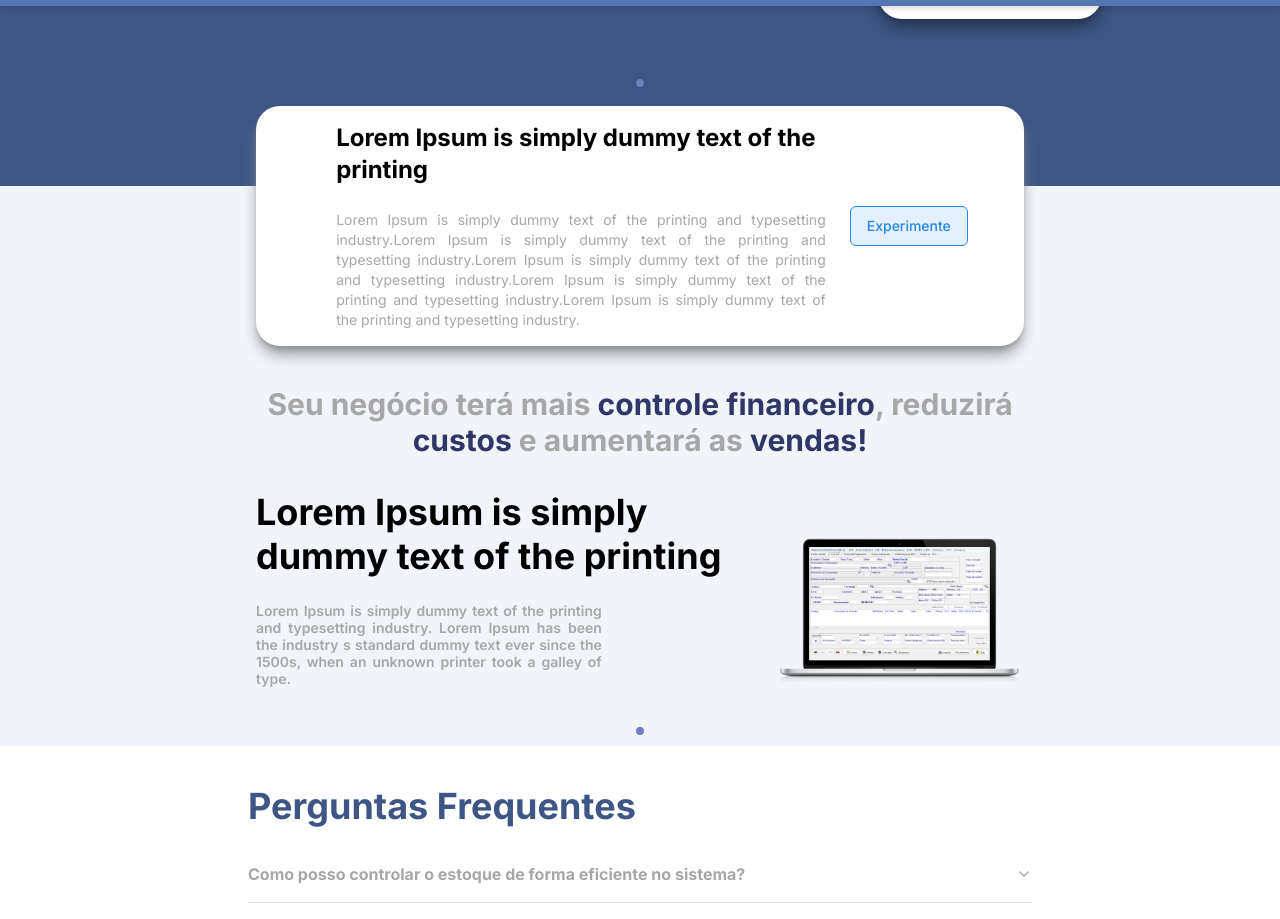
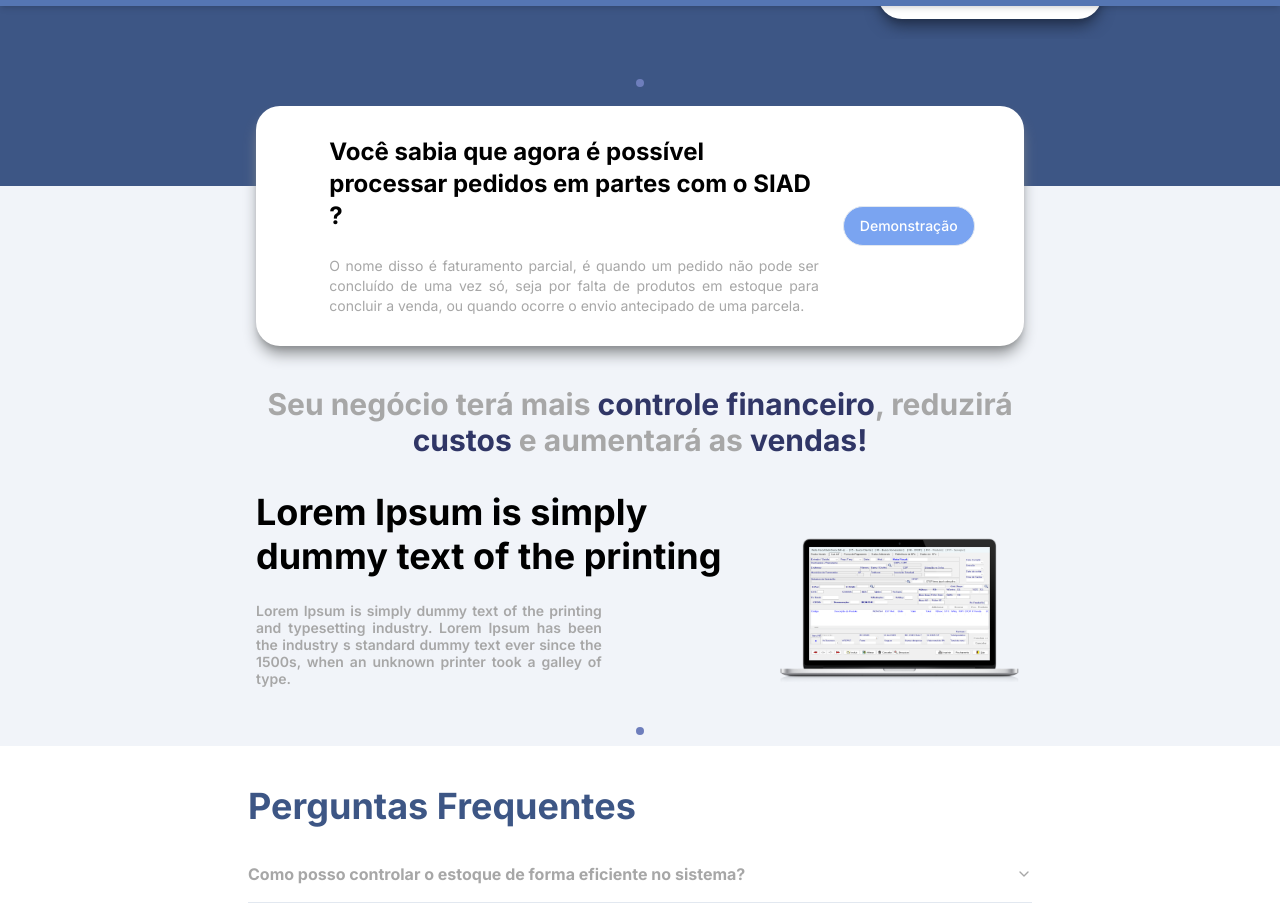
Before and after one commit to EvaldoFerreiraMoreira/site-siad, a Next.js app: page /planos in a window 1280 px wide. Shown: the part 794-1713 px from the top of the page. Built offline with nearby package versions, Linux system fonts and the light colour scheme.

Commit message:
fix: cardgratis com texto e sem ancoragem (agora manda para formulário)

```diff
--- a/src/app/planos/components/componentsMobile/CardGratisMobile.tsx
+++ b/src/app/planos/components/componentsMobile/CardGratisMobile.tsx
@@ -1,3 +1,4 @@
+import Formulario from "@/components/ui/Formulario";
 import { Button } from "@/components/ui/button";
 import Link from "next/link";
 
@@ -5,17 +6,15 @@ const CardGratisMobile = () => {
     return (
         <div className="flex flex-col items-center text-center gap-8 h-96 z-8">
 
-            <div className="flex flex-col items-center text-center bg-white w-80 h-60 rounded-3xl shadow-lg shadow-[#888B8D] ">
+            <div className="flex flex-col items-center text-center bg-white w-80 h-80 rounded-3xl shadow-lg shadow-[#888B8D] ">
                 <div className="flex flex-col mt-6 justify-center ml-6 mr-6 ">
-                    <h1 className="text-[#000] text-left font-bold text-lg">Lorem Ipsum is simply dummy text of the printing</h1>
+                    <h1 className="text-[#000] text-left font-bold text-lg">Você sabia que agora é possível processar pedidos em partes com o SIAD ?</h1>
                 </div>
                 <div className="flex  mt-6 items-center gap-4 ml-6 mr-6 ">
-                    <p className=" text-[#A7A7A7] text-justify text-xs  ">Lorem Ipsum is simply dummy text of the printing and typesetting industry.</p>
+                    <p className=" text-[#A7A7A7] text-left text-xs  ">O nome disso é faturamento parcial, é uma forma de atender ao cliente mesmo quando não é possível concluir a venda de uma só vez.</p>
 
                     <Link href="#carrosselPlanos">
-                    <Button className="bg-[#E4F0FC] border border-[#2687E9] text-[#2687E9]">
-                        Experimente
-                    </Button>
+                    <Formulario />
                     </Link>
 
                 </div>
--- a/src/app/planos/components/componentsWeb/CardGratisWeb.tsx
+++ b/src/app/planos/components/componentsWeb/CardGratisWeb.tsx
@@ -1,3 +1,4 @@
+import Formulario from "@/components/ui/Formulario";
 import { Button } from "@/components/ui/button";
 import Link from "next/link";
 
@@ -10,20 +11,17 @@ const CardGratisWeb = () => {
                 <div className=" flex flex-col w-[70%]">
 
                     <div className="flex flex-col  justify-center ml-6 mr-6 ">
-                        <h1 className="text-[#000] text-left font-bold text-2xl">Lorem Ipsum is simply dummy text of the printing</h1>
+                        <h1 className="text-[#000] text-left font-bold text-2xl">Você sabia que agora é possível processar pedidos em partes com o SIAD ?</h1>
                     </div>
                     <div className="flex  mt-6 items-center gap-4 ml-6 mr-6 ">
-                        <p className=" text-[#A7A7A7] text-justify text-sm  ">Lorem Ipsum is simply dummy text of the printing and typesetting industry.Lorem Ipsum is simply
-                            dummy text of the printing and typesetting industry.Lorem Ipsum is simply dummy text of the printing and typesetting industry.Lorem Ipsum is simply dummy
-                            text of the printing and typesetting industry.Lorem Ipsum is simply dummy text of the printing and typesetting industry.</p>
+                        <p className=" text-[#A7A7A7] text-justify text-sm  ">
+                            O nome disso é faturamento parcial, é quando um pedido não pode ser concluído de uma vez só, seja por falta de produtos em estoque para concluir a venda, ou quando ocorre o envio antecipado de uma parcela.</p>
 
                     </div>
 
                 </div>
                 <Link href="#carrosselPlanos">
-                    <Button className="bg-[#E4F0FC] border border-[#2687E9] text-[#2687E9]">
-                        Experimente
-                    </Button>
+                    <Formulario />
                 </Link>
 
             </div>
```
